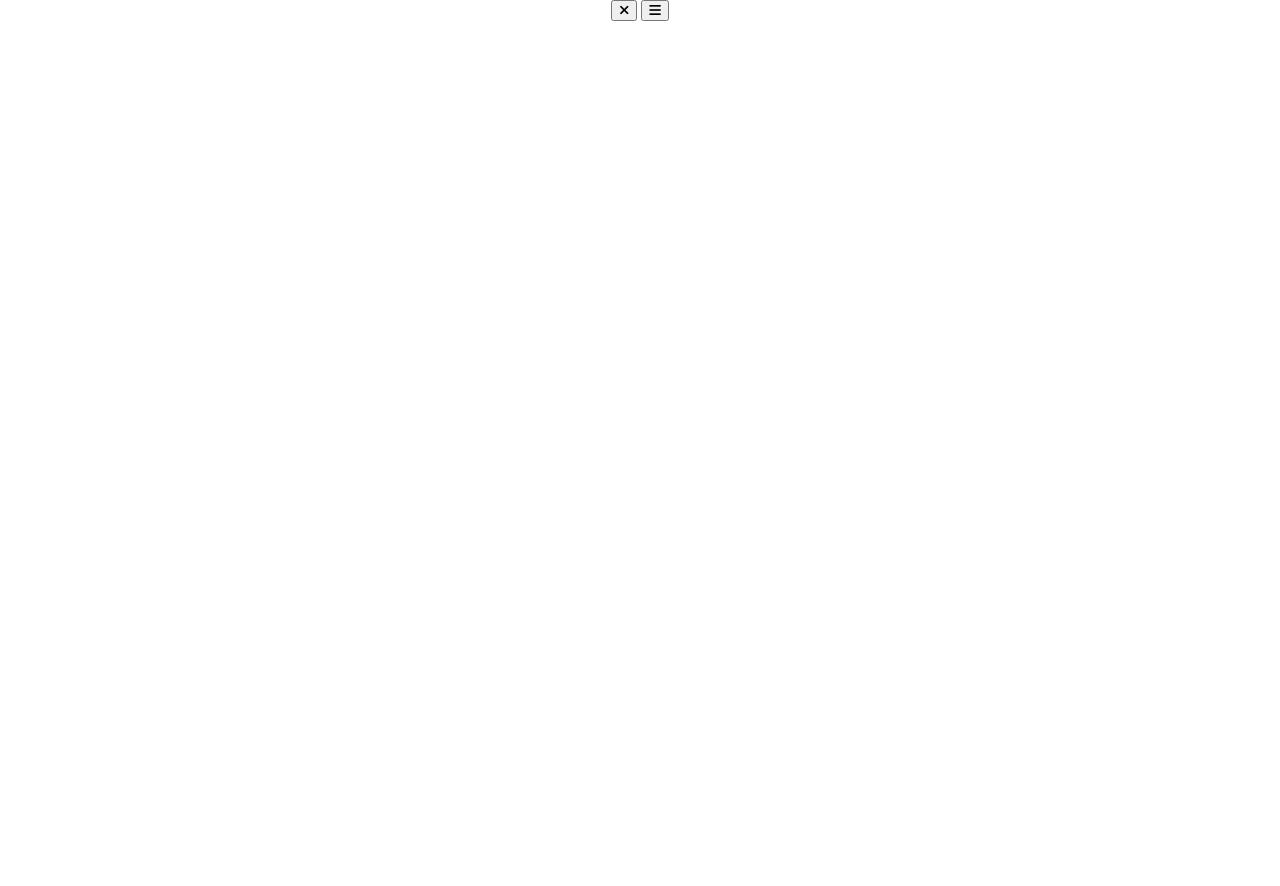
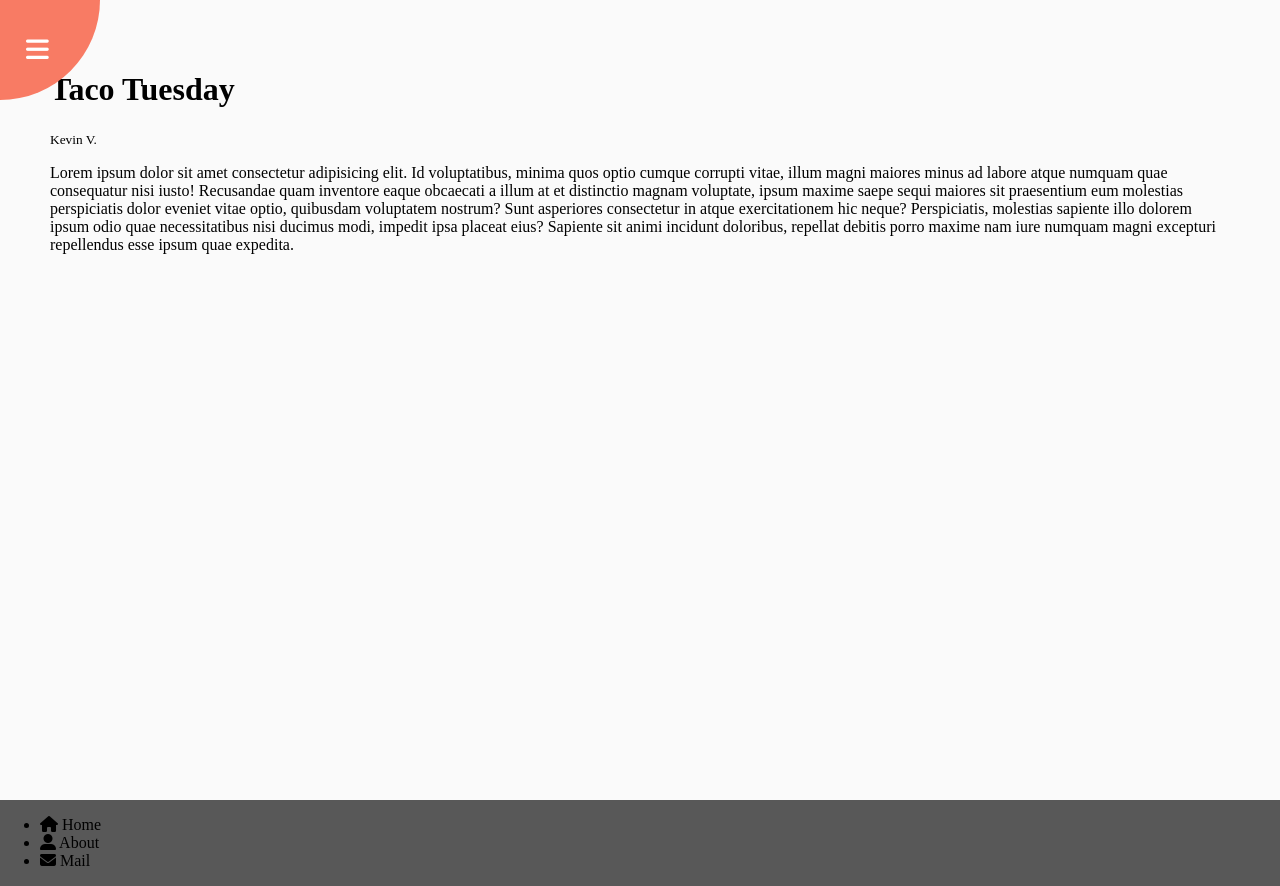
Before and after one commit to kverduzco1/Project-3, a plain HTML site: page index.html in a window 1280 px wide. Before the commit the page ends 800 px from the top, so only its background shows below. Drawn offline with Linux system fonts and the light colour scheme.

Commit message:
finished the rest of the cs

```diff
--- a/index.html
+++ b/index.html
@@ -9,18 +9,35 @@
 
 <body>
     <div class="container">
-        <class class="circle-container">
-            <div class ="circle">
-                <button id="close"></buttonid>
+        <div class="circle-container">
+            <div class="circle">
+                <button id="close">
                     <i class="fa-solid fa-xmark"></i>
                 </button>
-                <button id="open"></buttonid>
+                <button id="open">
                     <i class="fa-solid fa-bars"></i>
                 </button>
             </div>
-        </class>
+        </div>
+
+        <div class="content">
+            <h1>Taco Tuesday</h1>
+            <small>Kevin V.</small>
+            <p>Lorem
+                 ipsum dolor sit amet consectetur adipisicing elit. Id voluptatibus, minima quos optio cumque corrupti vitae, illum magni maiores minus ad labore atque numquam quae consequatur nisi iusto! Recusandae quam inventore eaque obcaecati a illum at et distinctio magnam voluptate, ipsum maxime saepe sequi maiores sit praesentium eum molestias perspiciatis dolor eveniet vitae optio, quibusdam voluptatem nostrum? Sunt asperiores consectetur in atque exercitationem hic neque? Perspiciatis, molestias sapiente illo dolorem ipsum odio quae necessitatibus nisi ducimus modi, impedit ipsa placeat eius? Sapiente sit animi incidunt doloribus, repellat debitis porro maxime nam iure numquam magni excepturi repellendus esse ipsum quae expedita.
+                </p>
+        </div>
     </div>
+
+    <nav>
+        <ul>
+            <li><i class="fa-solid fa-house"></i> Home</li>
+            <li><i class="fa-solid fa-user-alt"></i> About</li>
+            <li><i class="fa-solid fa-envelope"></i> Mail</li>
+        </ul>
+    </nav>
 </body>
+
 
     <script src="script.js"></script>
 </body>
--- a/style.css
+++ b/style.css
@@ -3,16 +3,60 @@
 }
 
 body {
-    background-color: rgb(255, 255, 255);
-    display: flex;
-    flex-direction: column;
-    align-items: center;
+    background-color: rgb(88, 88, 88);
+    overflow-x: hidden; /*omly hides the x scroll wheel */
     margin: 0;
-    height: 100vh;
-    overflow: hidden;
 }
 
-h1 {
-    color: rgb(0, 0, 0);
-    font-family: Arial, sans-serif;
+.container{
+    background-color: #fafafa;
+    transform-origin: top left;/*sets thje origon of spin at the top lect */
+    transition: transform 0.5s linear;
+    width: 100vw;
+    min-height: 100vh;
+    padding: 50px;
 }
+
+.container.show-nav{
+    transform: rotate(-20deg);
+}
+
+.circle-container{
+    position: fixed;
+    top:  -100px;
+    left: -100px;
+}
+
+.circle {
+    background-color: rgb(248, 123, 100);
+    height: 200px;
+    width: 200px;
+    border-radius: 50%;
+    position: relative;
+    transition: transform 0.5s linear;
+}
+
+.circle button {
+    position: absolute;
+    top:  50%;
+    left: 50%;
+    height: 100px;
+    background: transparent;
+    border:0;
+    font-size: 26px;
+    color: white;
+}
+
+.circle button:focus {
+    outline: none;
+}
+
+.circle button#open {
+    left: 60%;
+}
+
+.circle button#close {
+    top: 60%;
+    transform: rotate(90deg);
+    transform-origin: top left;
+}
```
